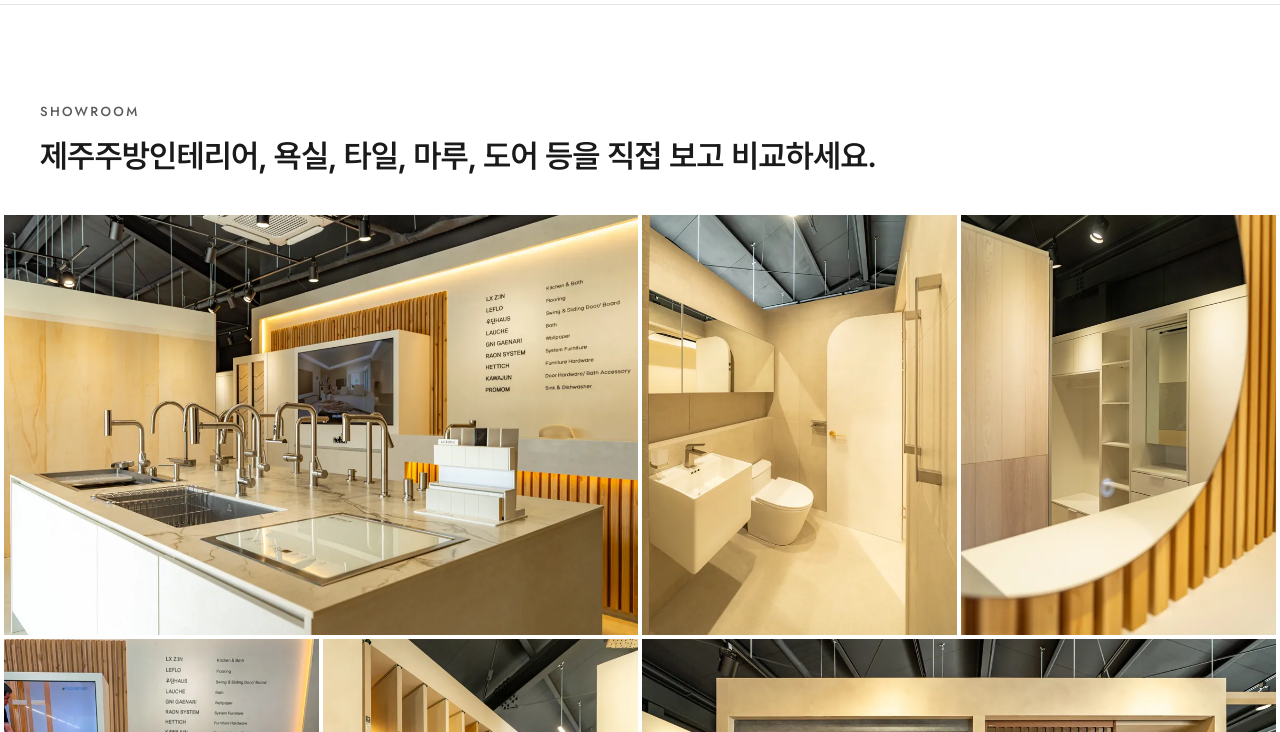
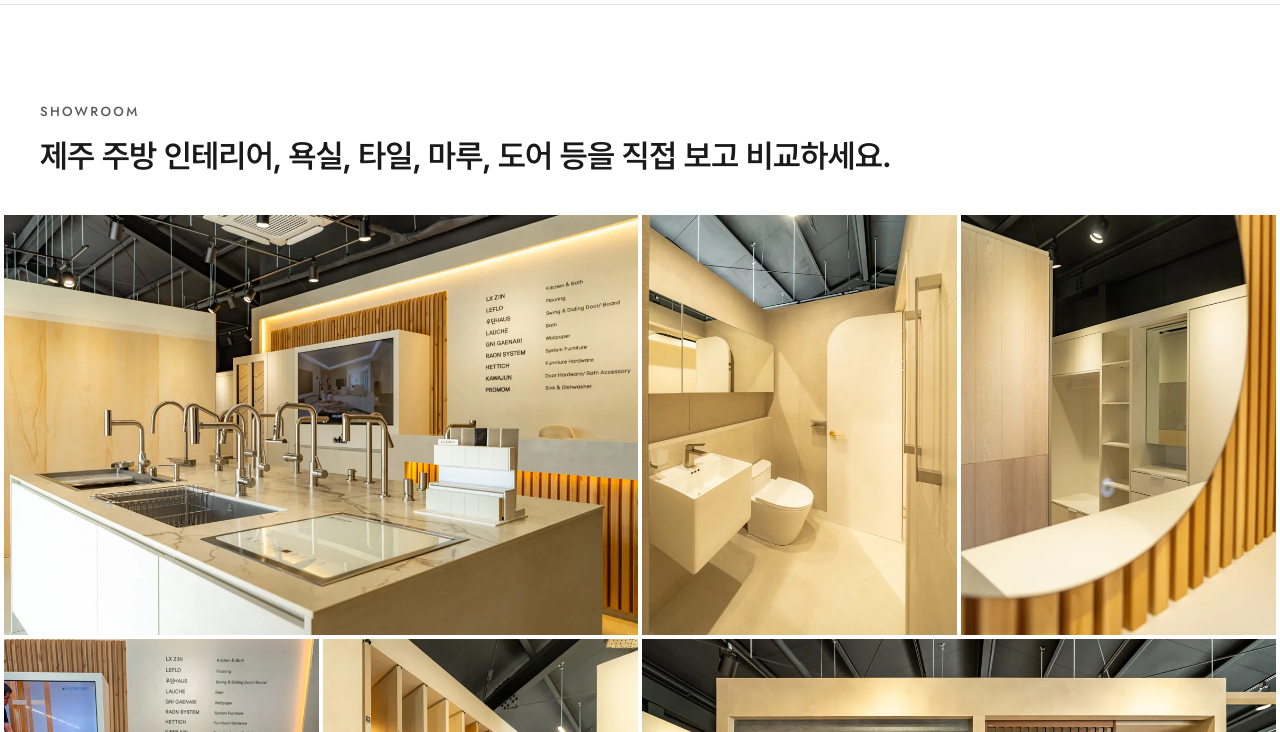
Before and after one commit to Daorl8/t-housing-sample, a plain HTML site: page index.html in a window 1280 px wide. Both pictures are taken after a click on the link "SHOWROOM". Shown: the part 860-1592 px from the top of the page. Drawn offline with Linux system fonts and the light colour scheme.

Commit message:
Add files via upload

```diff
--- a/index.html
+++ b/index.html
@@ -228,7 +228,7 @@ h2{ margin-top:10px; font-size:clamp(1.4rem, 4.8vw, 2rem); font-weight:600; line
   </div>
 
   <section class="sec" id="showroom" aria-labelledby="showroom-h" style="padding-bottom:4px">
-    <div class="wrap head reveal"><span class="en">Showroom</span><h2 id="showroom-h">제주주방인테리어, 욕실, 타일, 마루, 도어 등을 <span class="nw">직접 보고 비교하세요.</span></h2></div>
+    <div class="wrap head reveal"><span class="en">Showroom</span><h2 id="showroom-h">제주 주방 인테리어, 욕실, 타일, 마루, 도어 등을 <span class="nw">직접 보고 비교하세요.</span></h2></div>
     <ul class="gal">
       <li class="w"><img src="th-g01.webp" alt="수전이 여러 개 놓인 석재 상판 아일랜드 싱크 진열대" width="1200" height="800" loading="lazy" /></li>
       <li><img src="th-g02.webp" alt="곡선 벽과 벽걸이 세면대, 비데가 있는 욕실 전시 부스" width="600" height="800" loading="lazy" /></li>
```
